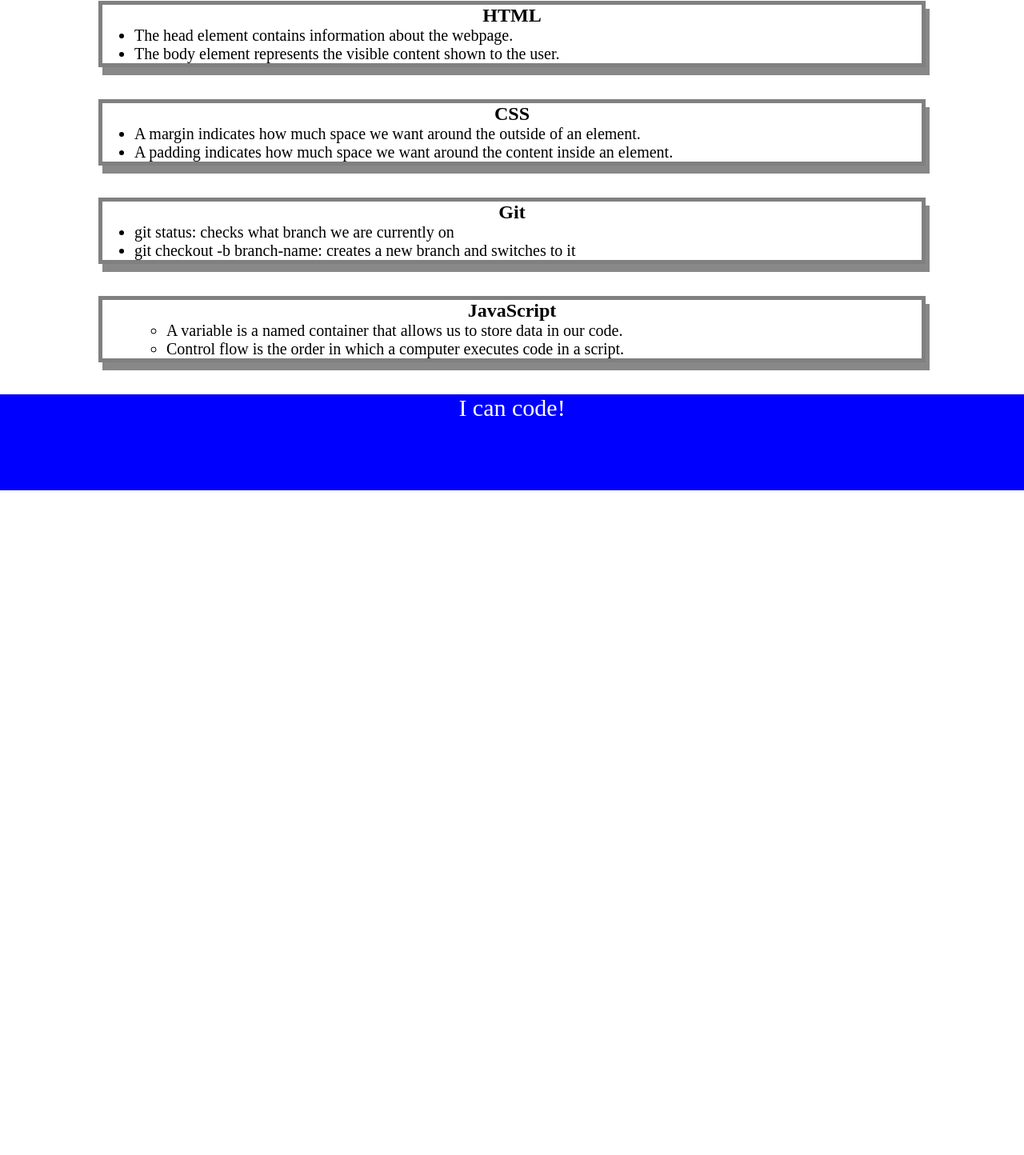
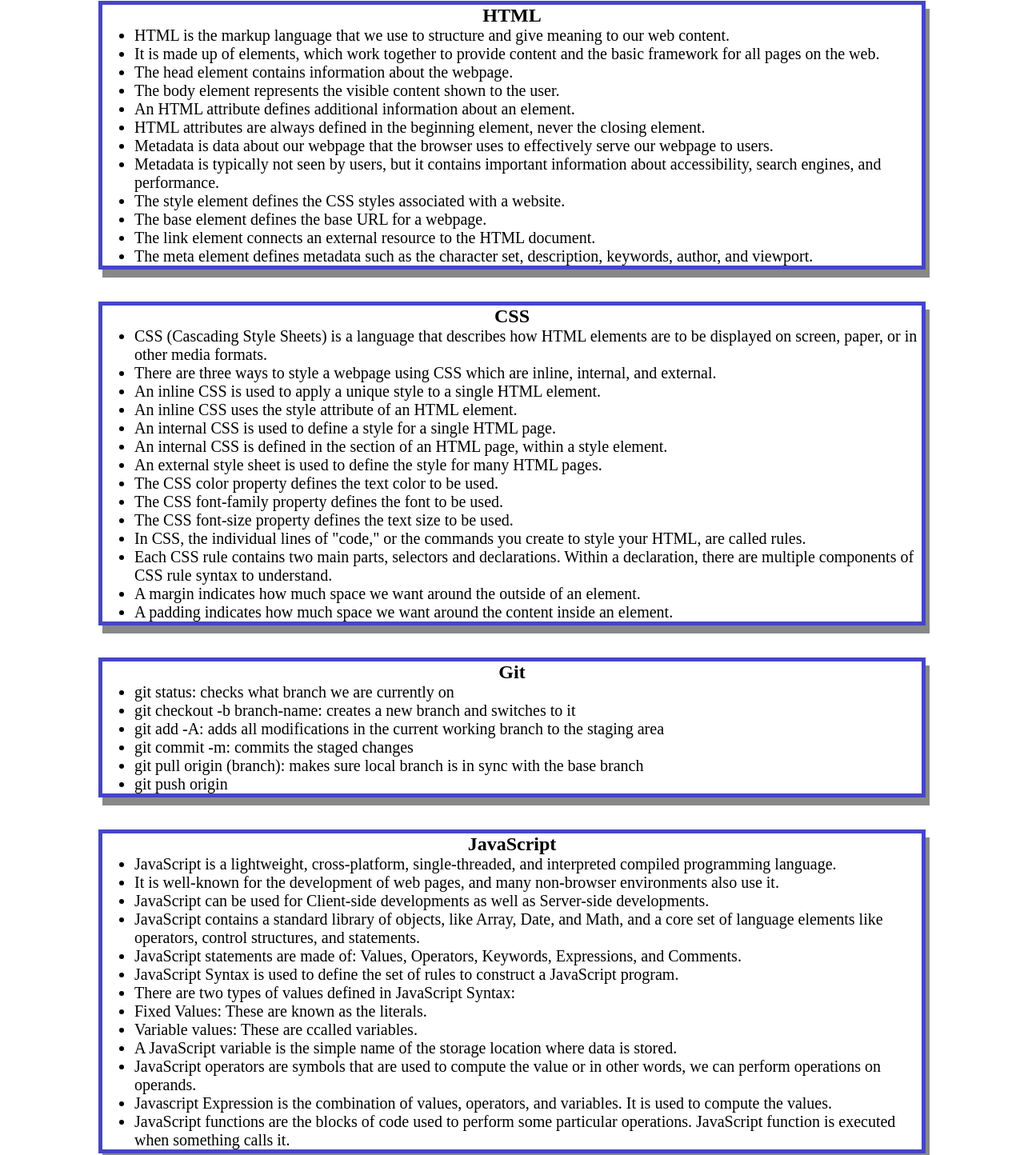
Before and after one commit to jaybow13/prework-study-guide3, a plain HTML site: page prework-study-guide/index.html in a window 1280 px wide. Shown: the part 159-1603 px from the top of the page at 80% size. Before the commit the page ends 800 px from the top, so only its background shows below. Drawn offline with Linux system fonts and the light colour scheme.

Commit message:
final changes

```diff
--- a/prework-study-guide/assets/style.css
+++ b/prework-study-guide/assets/style.css
@@ -7,7 +7,7 @@ header,
 footer {
     width: 100%;
     height: 120px;
-    background-color: blue;
+    background-color: rgb(69, 69, 200);
     color: white;
 }
 
@@ -36,6 +36,6 @@ p {
   .card {
     width: 80%;
     margin: 40px auto;
-    border: 5px solid gray;
+    border: 5px solid rgb(69, 69, 200);
     box-shadow: 5px 10px #888888;
   }
--- a/prework-study-guide/index.html
+++ b/prework-study-guide/index.html
@@ -17,14 +17,36 @@
       <section class="card" id="html-section">
         <h2>HTML</h2>
         <ul>
+          <li>HTML is the markup language that we use to structure and give meaning to our web content.</li>
+          <li>It is made up of elements, which work together to provide content and the basic framework for all pages on the web.</li>
           <li>The head element contains information about the webpage.</li>
           <li>The body element represents the visible content shown to the user.</li>
+          <li>An HTML attribute defines additional information about an element.</li>
+          <li>HTML attributes are always defined in the beginning element, never the closing element.</li>
+          <li>Metadata is data about our webpage that the browser uses to effectively serve our webpage to users.</li>
+          <li>Metadata is typically not seen by users, but it contains important information about accessibility, search engines, and performance.</li>
+          <li>The style element defines the CSS styles associated with a website.</li>
+          <li>The base element defines the base URL for a webpage.</li>
+          <li>The link element connects an external resource to the HTML document.</li>
+          <li>The  meta element defines metadata such as the character set, description, keywords, author, and viewport.</li>
         </ul>
       </section>
 
       <section class="card" id="css-section">
         <h2>CSS</h2>
         <ul>
+          <li>CSS (Cascading Style Sheets) is a language that describes how HTML elements are to be displayed on screen, paper, or in other media formats.</li>
+          <li>There  are three ways to style a webpage using CSS which are inline, internal, and external.</li>
+          <li>An inline CSS is used to apply a unique style to a single HTML element.</li>
+          <li>An inline CSS uses the style attribute of an HTML element.</li>
+          <li>An internal CSS is used to define a style for a single HTML page.</li>
+          <li>An internal CSS is defined in the <head> section of an HTML page, within a style element.</li>
+          <li>An external style sheet is used to define the style for many HTML pages.</li>
+          <li>The CSS color property defines the text color to be used.</li>
+          <li>The CSS font-family property defines the font to be used.</li>
+          <li>The CSS font-size property defines the text size to be used.</li>
+          <li>In CSS, the individual lines of "code," or the commands you create to style your HTML, are called rules.</li>
+          <li>Each CSS rule contains two main parts, selectors and declarations. Within a declaration, there are multiple components of CSS rule syntax to understand.</li>
           <li>A margin indicates how much space we want around the outside of an element.</li>
           <li>A padding indicates how much space we want around the content inside an element.</li>
         </ul>
@@ -35,16 +57,29 @@
         <ul>
           <li>git status: checks what branch we are currently on</li>
           <li>git checkout -b branch-name: creates a new branch and switches to it</li>
+          <li>git add -A: adds all modifications in the current working branch to the staging area</li>
+          <li>git commit -m: commits the staged changes</li>
+          <li>git pull origin (branch): makes sure local branch is in sync with the base branch</li>
+          <li>git push origin</li>
         </ul>
       </section>
 
       <section class="card" id="javascript-section">
         <h2>JavaScript</h2>
         <ul>
-          <ul>
-            <li>A variable is a named container that allows us to store data in our code.</li>
-            <li>Control flow is the order in which a computer executes code in a script.</li>
-          </ul>
+          <li>JavaScript is a lightweight, cross-platform, single-threaded, and interpreted compiled programming language.</li>
+          <li>It is well-known for the development of web pages, and many non-browser environments also use it.</li>
+          <li>JavaScript can be used for Client-side developments as well as Server-side developments.</li>
+          <li>JavaScript contains a standard library of objects, like Array, Date, and Math, and a core set of language elements like operators, control structures, and statements.</li>
+          <li>JavaScript statements are made of: Values, Operators, Keywords, Expressions, and Comments.</li>
+          <li>JavaScript Syntax is used to define the set of rules to construct a JavaScript program.</li>
+          <li>There are two types of values defined in JavaScript Syntax:</li>
+          <li>Fixed Values: These are known as the literals.</li>
+          <li>Variable values: These are ccalled variables.</li>
+          <li>A JavaScript variable is the simple name of the storage location where data is stored.</li>
+          <li>JavaScript operators are symbols that are used to compute the value or in other words, we can perform operations on operands.</li>
+          <li>Javascript Expression is the combination of values, operators, and variables. It is used to compute the values.</li>
+          <li>JavaScript functions are the blocks of code used to perform some particular operations. JavaScript function is executed when something calls it.</li>
         </ul>
       </section>
     </main>
```
